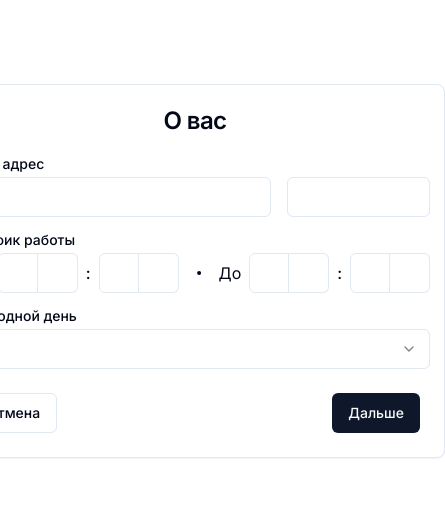
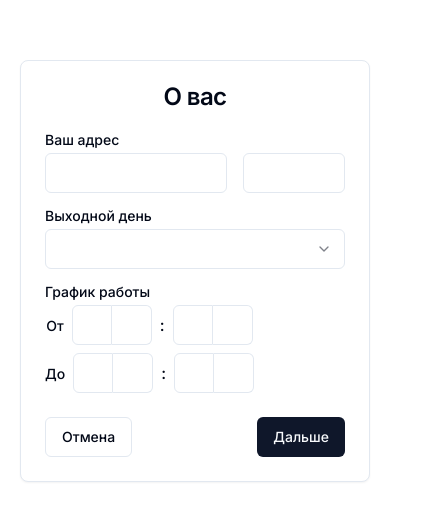
Before and after one commit to BakuEmilov/hairdresser-Irina, a Next.js app: page /admin/login/hairdresser-details in a window 390 px wide. Shown: the part 151-672 px from the top of the page, 445 px wide, since content can reach past the window. Built offline with nearby package versions, Linux system fonts and the light colour scheme.

Commit message:
I made a mobile layout

```diff
--- a/src/app/admin/components/layout/Header.tsx
+++ b/src/app/admin/components/layout/Header.tsx
@@ -12,7 +12,6 @@ const Header = () => {
       <AvatarProfile />
 
       <div className="flex gap-x-6">
-
         <ModalWindow />
 
         <MenuDropdown className="mt-[9px]" />
--- a/src/app/admin/login/hairdresser-details/page.tsx
+++ b/src/app/admin/login/hairdresser-details/page.tsx
@@ -32,7 +32,7 @@ const HairdresserDetails = () => {
   return (
     <div>
       <div className="flex items-center justify-center h-screen">
-        <Card className="w-[500px]">
+        <Card className="w-[350px] lg:w-[500px]">
           <CardHeader className="text-center">
             <CardTitle>О вас</CardTitle>
           </CardHeader>
@@ -41,14 +41,14 @@ const HairdresserDetails = () => {
               <div className="grid w-full items-center gap-4">
                 <div className="flex flex-col space-y-1.5">
                   <Label htmlFor="name">Ваш адрес</Label>
-                  <div className="grid grid-cols-12 gap-x-4">
-                    <Input className="col-span-8" id="address" />
-                    <Input className="col-span-4" id="address" type="number" />
+                  <div className="grid grid-cols-8 lg:grid-cols-12 gap-x-4 ">
+                    <Input className="col-span-5 lg:col-span-8" id="address" />
+                    <Input
+                      className="col-span-3 lg:col-span-4"
+                      id="address"
+                      type="number"
+                    />
                   </div>
-                </div>
-                <div className="flex flex-col space-y-1.5">
-                  <Label htmlFor="name">График работы</Label>
-                  <InputOtp />
                 </div>
                 <div className="flex flex-col space-y-1.5">
                   <Label htmlFor="name">Выходной день</Label>
@@ -64,6 +64,10 @@ const HairdresserDetails = () => {
                       ))}
                     </SelectContent>
                   </Select>
+                </div>
+                <div className="flex flex-col space-y-1.5">
+                  <Label htmlFor="name">График работы</Label>
+                  <InputOtp />
                 </div>
               </div>
             </form>
--- a/src/app/admin/login/page.tsx
+++ b/src/app/admin/login/page.tsx
@@ -13,7 +13,7 @@ import Link from "next/link";
 const LoginAdmin = () => {
   return (
     <div className="flex items-center justify-center h-screen">
-      <Card className="w-[400px]">
+      <Card className="w-[350px] lg:w-[400px]">
         <CardHeader className="text-center">
           <CardTitle>Регистрация</CardTitle>
         </CardHeader>
--- a/src/ui/input/InputOtp.tsx
+++ b/src/ui/input/InputOtp.tsx
@@ -9,7 +9,9 @@ const InputOtp = () => {
   return (
     <div>
       <InputOTP maxLength={8}>
-        <span>От</span>
+        <div className="flex flex-col items-center space-y-2 lg:flex-row lg:space-y-0 lg:space-x-2">
+          <div className="flex items-center space-x-2">
+            <span className="text-[14px] font-medium">От</span>
             <InputOTPGroup>
               <InputOTPSlot index={0} />
               <InputOTPSlot index={1} />
@@ -19,8 +21,10 @@ const InputOtp = () => {
               <InputOTPSlot index={2} />
               <InputOTPSlot index={3} />
             </InputOTPGroup>
-        <InputOTPSeparator />
-        <span>До</span>
+          </div>
+          <InputOTPSeparator className="hidden lg:block" />
+          <div className="flex items-center space-x-2 lg:mt-0">
+            <span className="text-[14px] font-medium">До</span>
             <InputOTPGroup>
               <InputOTPSlot index={4} />
               <InputOTPSlot index={5} />
@@ -30,6 +34,8 @@ const InputOtp = () => {
               <InputOTPSlot index={6} />
               <InputOTPSlot index={7} />
             </InputOTPGroup>
+          </div>
+        </div>
       </InputOTP>
     </div>
   );
--- a/src/ui/modal/ModalWindow.tsx
+++ b/src/ui/modal/ModalWindow.tsx
@@ -18,7 +18,7 @@ const ModalWindow = () => {
         <AlertDialogTrigger asChild>
           <Button>Выйти</Button>
         </AlertDialogTrigger>
-        <AlertDialogContent>
+        <AlertDialogContent className="w-[340px] rounded-lg lg:w-full">
           <AlertDialogHeader>
             <AlertDialogTitle>Вы точно хотите выйти?</AlertDialogTitle>
             <AlertDialogDescription>
@@ -29,9 +29,7 @@ const ModalWindow = () => {
             <AlertDialogCancel className="border-none">
               Отмена
             </AlertDialogCancel>
-            <AlertDialogAction>
-              Выйти
-            </AlertDialogAction>
+            <AlertDialogAction>Выйти</AlertDialogAction>
           </AlertDialogFooter>
         </AlertDialogContent>
       </AlertDialog>
```
Lines whose indentation alone changed are shown as unchanged.
